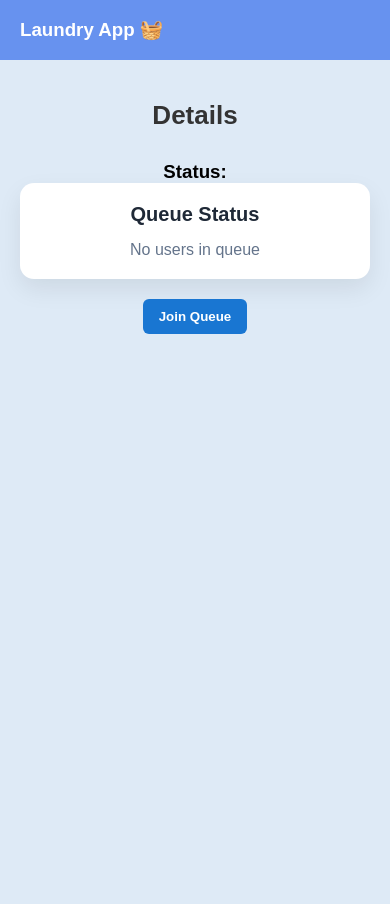
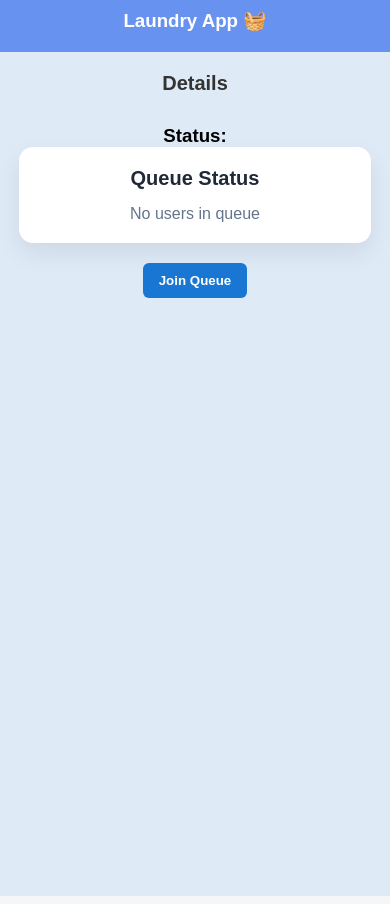
Before and after one commit to Praveenya-Bala/laundry-queue-app, a React app in the folder frontend/: page /machine/1 in a window 390 px wide. Built offline with nearby package versions, Linux system fonts and the light colour scheme; no server answers; the HTML template or start-up script is replaced by a standard one.

Commit message:
UI update

```diff
--- /dev/null
+++ b/frontend/capacitor.config.json
@@ -0,0 +1,5 @@
+{
+  "appId": "com.laundry.app",
+  "appName": "LaundryApp",
+  "webDir": "dist"
+}
--- a/frontend/package.json
+++ b/frontend/package.json
@@ -10,6 +10,9 @@
     "preview": "vite preview"
   },
   "dependencies": {
+    "@capacitor/android": "^8.3.0",
+    "@capacitor/cli": "^8.3.0",
+    "@capacitor/core": "^8.3.0",
     "axios": "^1.13.5",
     "react": "^19.2.0",
     "react-dom": "^19.2.0",
--- a/frontend/src/index.css
+++ b/frontend/src/index.css
@@ -19,7 +19,8 @@
 .auth-box {
   background: #ffffff;
   padding: 35px 40px;
-  width: 350px;
+  width: 100%;
+  max-width: 350px;
   border-radius: 10px;
   box-shadow: 0 10px 25px rgba(0, 0, 0, 0.2);
 }
@@ -598,3 +599,55 @@ li {
   color: #888;
   font-size: 14px;
 }
+
+/* ================= MOBILE FIX ================= */
+@media (max-width: 768px) {
+
+  /* Auth box full width */
+  .auth-box {
+    width: 90%;
+    padding: 20px;
+  }
+
+  /* Machine grid → single column */
+  .machine-grid {
+    grid-template-columns: 1fr;
+  }
+
+  /* Reduce padding */
+  .machines-wrapper {
+    padding: 20px 10px;
+  }
+
+  /* Navbar adjust */
+  .navbar {
+    flex-direction: column;
+    height: auto;
+    gap: 10px;
+    padding: 10px;
+  }
+
+  /* Admin add section stack */
+  .admin-add {
+    flex-direction: column;
+  }
+
+  /* Buttons full width */
+  .start-btn,
+  .finish-btn,
+  .cancel-btn,
+  .join-btn,
+  .leave-btn {
+    width: 100%;
+  }
+
+  /* Queue card full width */
+  .queue-card {
+    width: 95%;
+  }
+
+  /* Reduce title size */
+  .machines-title {
+    font-size: 20px;
+  }
+}
```
Also changed, not shown: 54 other files (tests, documents, lock files or other folders).
